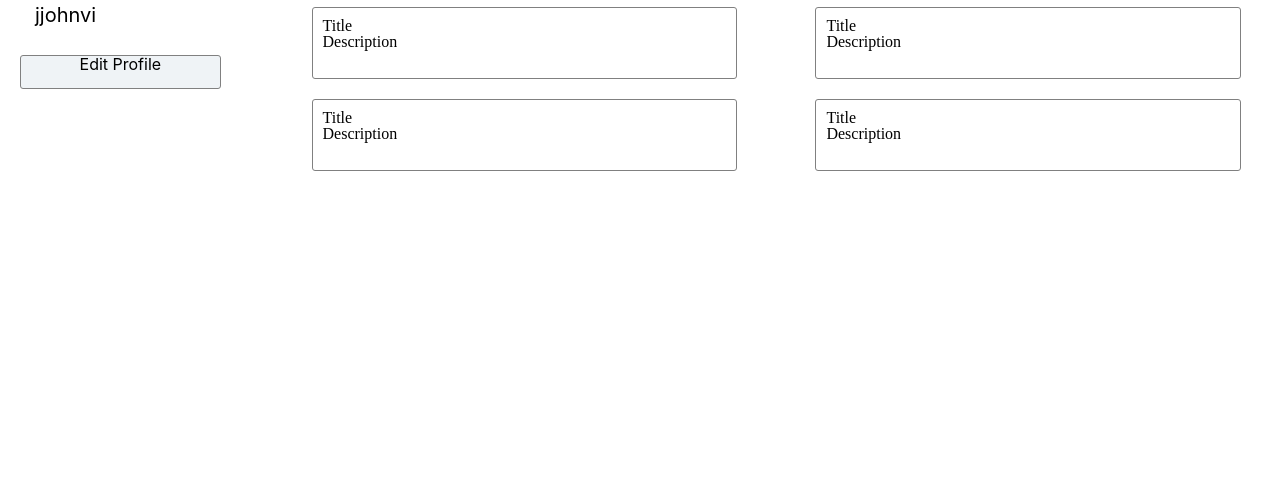
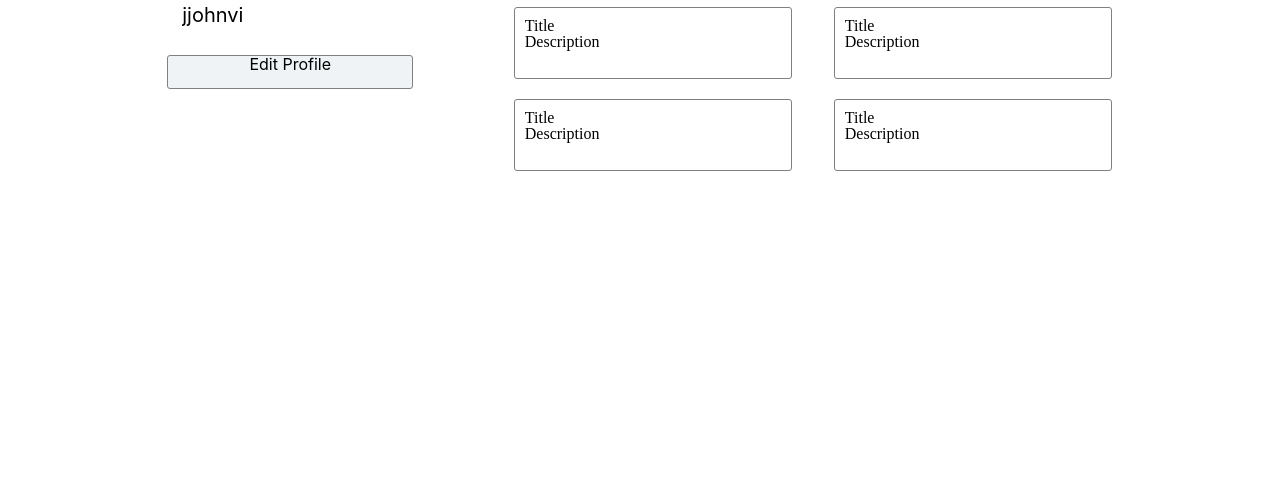
Before and after one commit to jjohnvi/github-clone-attempt, a plain HTML site: page index.html in a window 1280 px wide. Shown: the part 349-830 px from the top of the page. Drawn offline with Linux system fonts and the light colour scheme.

Commit message:
another change

```diff
--- a/index.css
+++ b/index.css
@@ -41,6 +41,7 @@
 .main {
   display: flex;
   flex-direction: row;
+  justify-content: center;
 }
 
 .leftside {
@@ -56,7 +57,7 @@
   margin-left: 3vh;
 }
 .rightside {
-  width: 100%;
+  width: 50%;
 }
 
 /* .cv {
@@ -71,6 +72,7 @@
 #status {
   display: flex;
   flex-direction: column;
+  margin: 1;
 }
 
 p {
```
